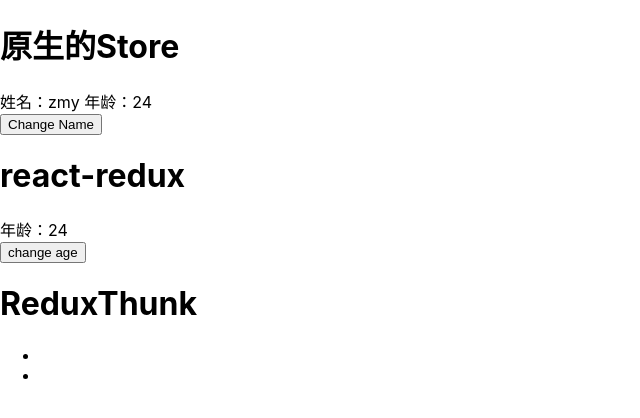
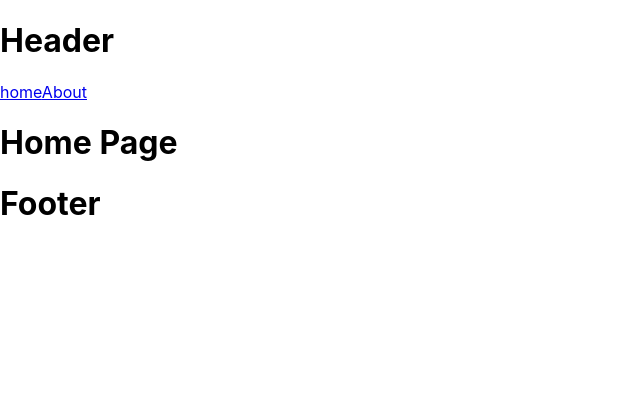
Before and after one commit to YDKD/react-study, a React (Vite) app: page /home in a window 1280 px wide. Shown: the top 418 px of the page, without its empty margins (0-640 px from the left). Built offline with nearby package versions, Linux system fonts and the light colour scheme; no server answers.

Commit message:
feat(router): 添加router

```diff
--- a/package.json
+++ b/package.json
@@ -17,6 +17,7 @@
     "react-dom": "^18.2.0",
     "react-is": "^18.2.0",
     "react-redux": "^8.0.4",
+    "react-router-dom": "^6.4.2",
     "react-transition-group": "^4.4.5",
     "redux": "^4.2.0",
     "redux-thunk": "^2.4.1",
--- /dev/null
+++ b/src/27_router/01_初识router/App.tsx
@@ -0,0 +1,25 @@
+import React, { PureComponent } from 'react'
+import { Link, Route, Routes } from 'react-router-dom'
+import About from './views/About'
+import Home from './views/Home'
+
+export class App extends PureComponent {
+	render() {
+		return (
+			<div>
+				<h1>Header</h1>
+				<div className="header">
+					<Link to="/home">home</Link>
+					<Link to="/about">About</Link>
+				</div>
+				<Routes>
+					<Route path="/home" element={<Home />}></Route>
+					<Route path="/about" element={<About />}></Route>
+				</Routes>
+				<h1>Footer</h1>
+			</div>
+		)
+	}
+}
+
+export default App
--- /dev/null
+++ b/src/27_router/01_初识router/views/About/index.tsx
@@ -0,0 +1,13 @@
+import React, { PureComponent } from 'react'
+
+export class index extends PureComponent {
+  render() {
+    return (
+      <div>
+        <h1>About Page</h1>
+      </div>
+    )
+  }
+}
+
+export default index
--- /dev/null
+++ b/src/27_router/01_初识router/views/Home/index.tsx
@@ -0,0 +1,13 @@
+import React, { PureComponent } from 'react'
+
+export class index extends PureComponent {
+  render() {
+    return (
+      <div>
+        <h1>Home Page</h1>
+      </div>
+    )
+  }
+}
+
+export default index
```
Also changed, not shown: src/main.tsx (+7 -1 lines), 1 other file (tests, documents, lock files or other folders).
